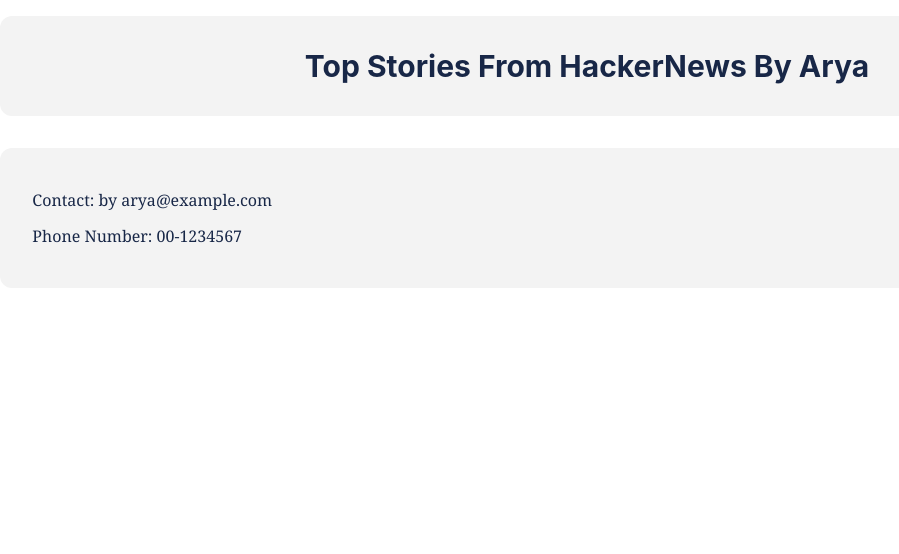
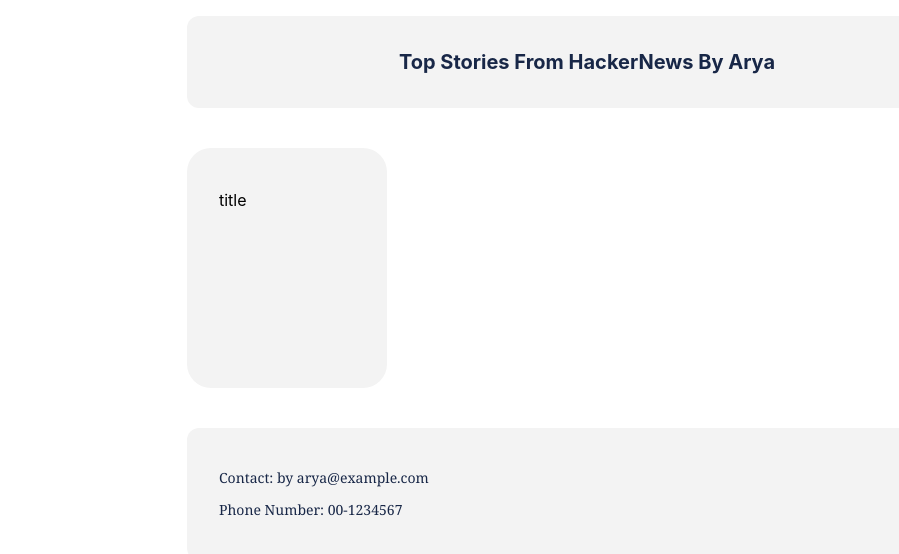
Before and after one commit to arya176/ErickProjectHnews, a React (Create React App) app: page / in a window 1280 px wide. Shown: the top 554 px of the page, without its empty margins (53-952 px from the left). Built offline with nearby package versions, Linux system fonts and the light colour scheme.

Commit message:
make card component,and add it to Body

```diff
--- a/src/components/body/Body.tsx
+++ b/src/components/body/Body.tsx
@@ -1,7 +1,11 @@
+import { Card } from "../card/Card";
+
 export const Body = () => {
   return (
     <div>
-      <div className="w-BodyWith h-full"></div>
+      <div className="w-BodyWith h-full py-2 my-4 m-auto">
+        <Card id={1} />
+      </div>
     </div>
   );
 };
--- /dev/null
+++ b/src/components/card/Card.tsx
@@ -0,0 +1,18 @@
+type cardProps = {
+  id: number;
+};
+
+export const Card = (props: cardProps) => {
+  return (
+    <div>
+      <div
+        className="w-1/4 h-60 bg-[#F3F3F3] hover:bg-[#FFFFFF] rounded-3xl "
+        key={props.id}
+      >
+        <div className="pl-8 py-10">
+          <p>title</p>
+        </div>
+      </div>
+    </div>
+  );
+};
--- a/src/components/footer/Footer.tsx
+++ b/src/components/footer/Footer.tsx
@@ -1,7 +1,7 @@
 export const Footer = () => {
   return (
     <div>
-      <div className="bg-[#F3F3F3] py-10 my-4 w-11/12 m-auto rounded-xl text-[#182747] text-left pl-8 font-serif">
+      <div className="bg-[#F3F3F3] py-10 my-4 w-BodyWith m-auto rounded-xl text-[#182747] text-left pl-8 font-serif text-sm">
         <p className="pb-3">Contact: by arya@example.com</p>
         <p>Phone Number: 00-1234567</p>
       </div>
--- a/src/components/header/Header.tsx
+++ b/src/components/header/Header.tsx
@@ -5,7 +5,7 @@
 export const Header = (props: headerProps) => {
   return (
     <div className="flex flex-col">
-      <div className="bg-[#F3F3F3] py-8 my-4 w-11/12 m-auto rounded-xl text-[#182747] text-center text-3xl">
+      <div className="bg-[#F3F3F3] py-8 my-4 w-BodyWith m-auto rounded-xl text-[#182747] text-center text-xl">
         <h1 className="font-bold">{props.headline}</h1>
       </div>
     </div>
```
